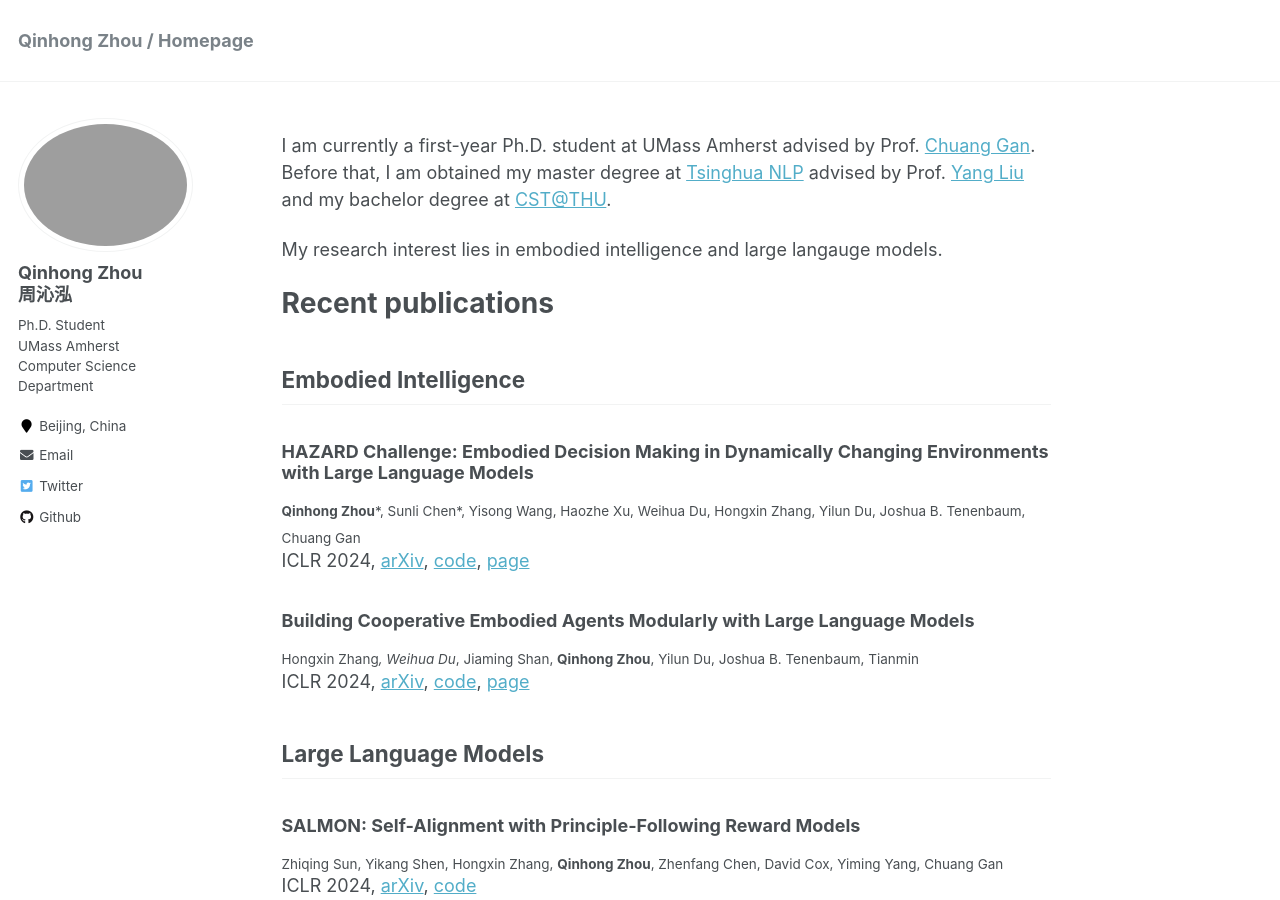
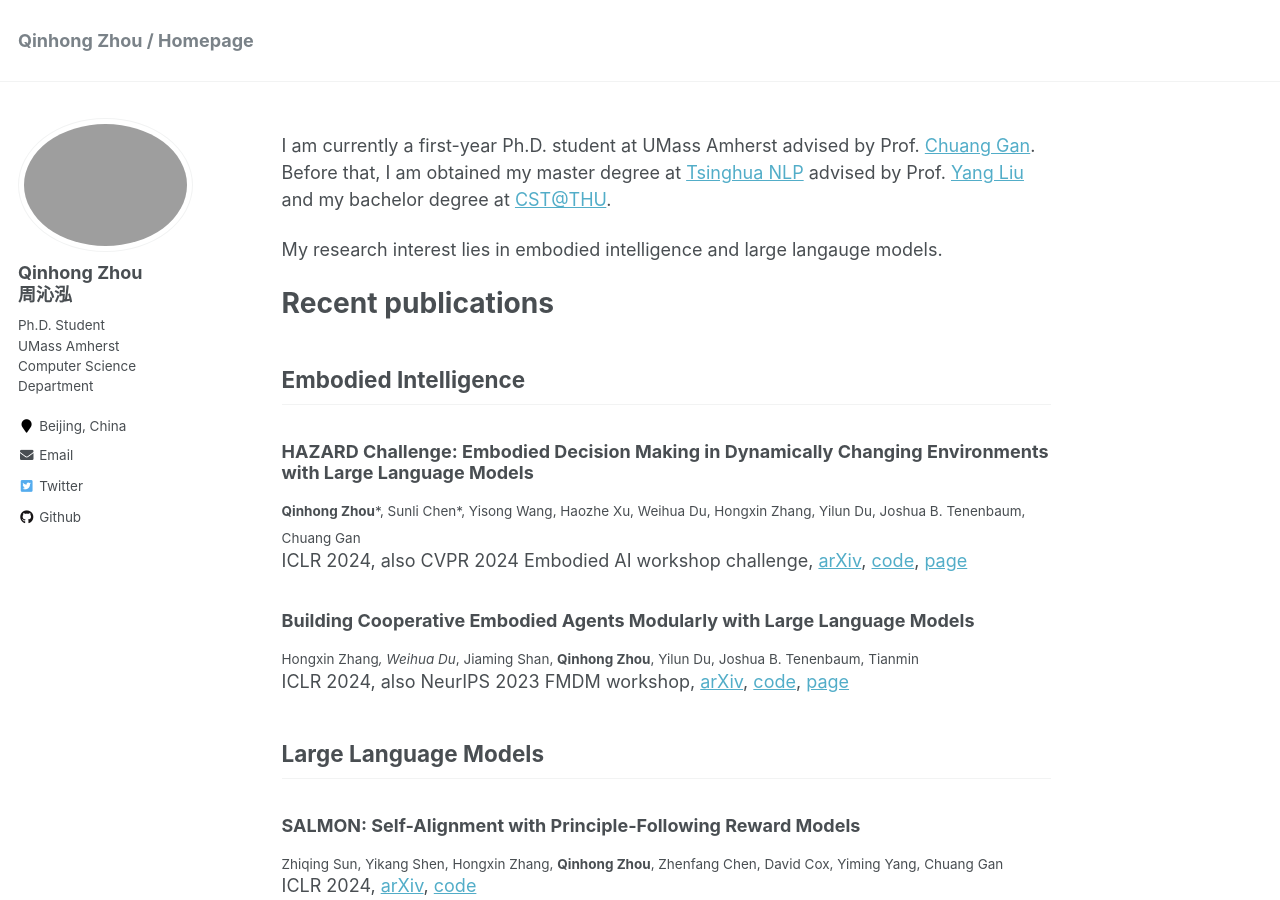
Before and after one commit to zhouqqhh/zhouqqhh.github.io, a Jekyll site: the page built from _pages/about.md, in a window 1280 px wide and 900 px high. Built offline with Jekyll 4.4.1, drawn with Linux system fonts in a browser that asks for light colours.

Commit message:
Update about.md

```diff
--- a/_pages/about.md
+++ b/_pages/about.md
@@ -19,11 +19,11 @@ Recent publications
 
 ### HAZARD Challenge: Embodied Decision Making in Dynamically Changing Environments with Large Language Models
 <sub>**Qinhong Zhou**\*, Sunli Chen\*, Yisong Wang, Haozhe Xu, Weihua Du, Hongxin Zhang, Yilun Du, Joshua B. Tenenbaum, Chuang Gan</sub>
-ICLR 2024, [arXiv](https://arxiv.org/abs/2401.12975), [code](https://github.com/UMass-Foundation-Model/HAZARD), [page](https://vis-www.cs.umass.edu/hazard/)
+ICLR 2024, also CVPR 2024 Embodied AI workshop challenge, [arXiv](https://arxiv.org/abs/2401.12975), [code](https://github.com/UMass-Foundation-Model/HAZARD), [page](https://vis-www.cs.umass.edu/hazard/)
 
 ### Building Cooperative Embodied Agents Modularly with Large Language Models
 <sub>Hongxin Zhang*, Weihua Du*, Jiaming Shan, **Qinhong Zhou**, Yilun Du, Joshua B. Tenenbaum, Tianmin</sub>
-ICLR 2024, [arXiv](https://arxiv.org/abs/2307.02485), [code](https://github.com/UMass-Foundation-Model/Co-LLM-Agents/), [page](https://vis-www.cs.umass.edu/Co-LLM-Agents/)
+ICLR 2024, also NeurIPS 2023 FMDM workshop, [arXiv](https://arxiv.org/abs/2307.02485), [code](https://github.com/UMass-Foundation-Model/Co-LLM-Agents/), [page](https://vis-www.cs.umass.edu/Co-LLM-Agents/)
 
 ## Large Language Models
 
```
